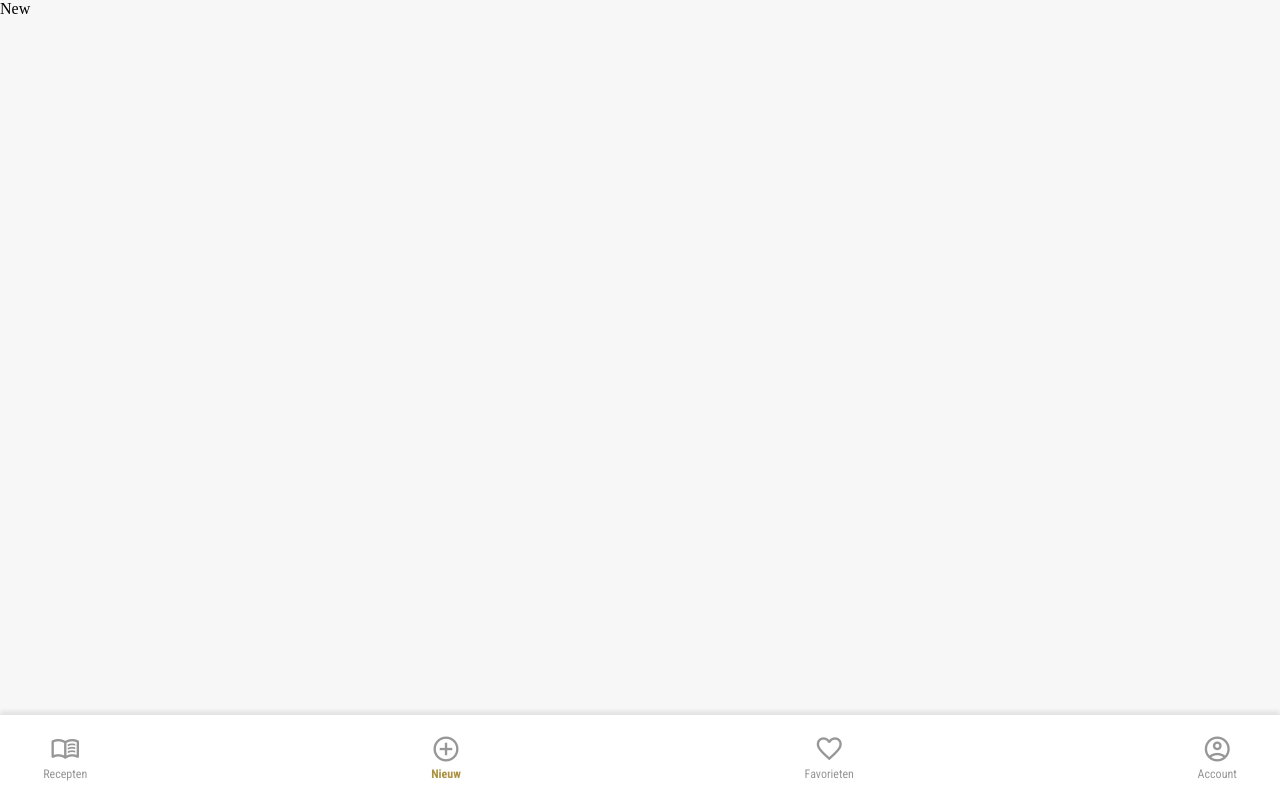
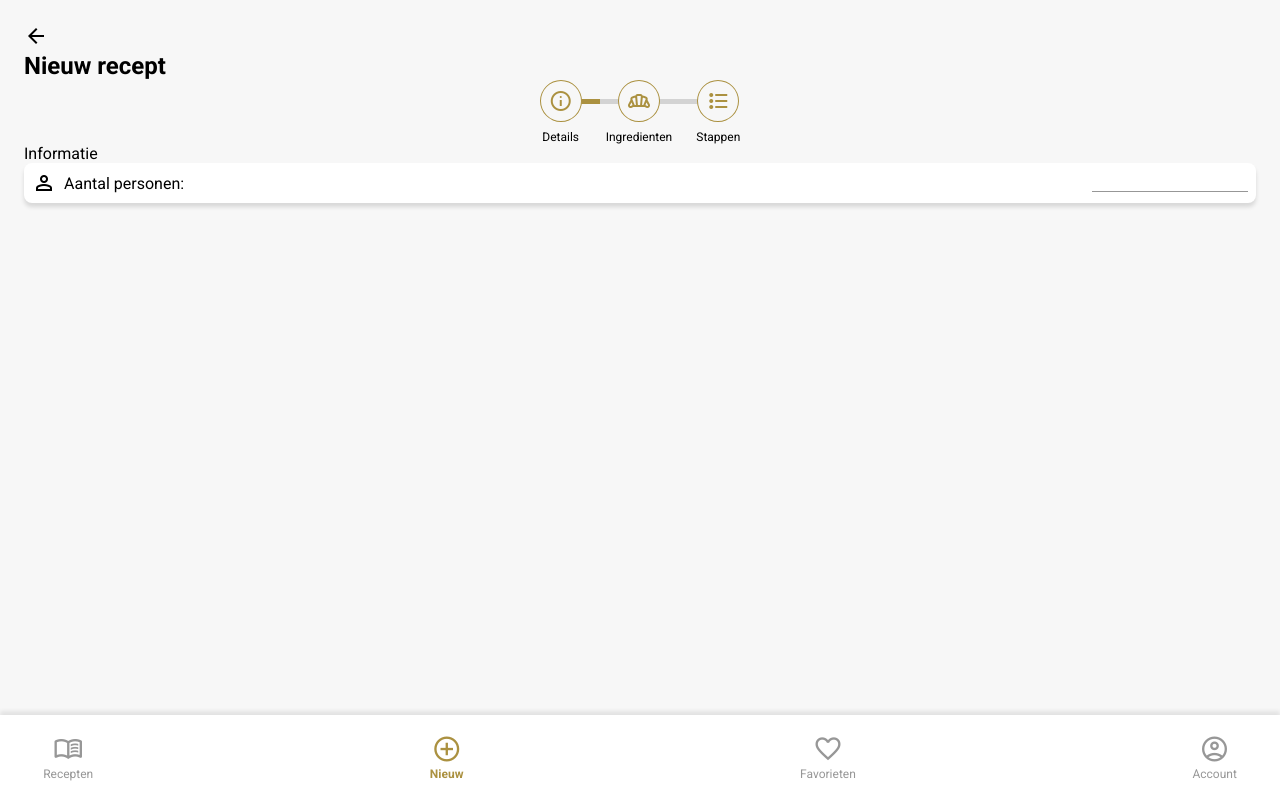
Before and after one commit to danieltreep/my-recipes-vue, a Vue app: page /new in a window 1280 px wide. Built offline with nearby package versions, Linux system fonts and the light colour scheme.

Commit message:
added step form

```diff
--- a/src/assets/main.css
+++ b/src/assets/main.css
@@ -3,6 +3,7 @@
 * {
   box-sizing: border-box;
   margin: 0;
+  font-family: 'Roboto';
 }
 
 :root {
@@ -33,3 +34,6 @@
   width: 100%;
   height: 100%;
 }
+h1 {
+  font-family: serif;
+}
--- a/src/components/CategoryCard.vue
+++ b/src/components/CategoryCard.vue
@@ -33,7 +33,6 @@
     }
     .card p {
         color: var(--font-color);
-        font-family: 'Roboto';
         font-weight: 500;
     }
 </style>
--- /dev/null
+++ b/src/components/MainHeader.vue
@@ -0,0 +1,38 @@
+<template>
+    <header>
+        <div class="flex">
+            <img src="@/assets/logo.svg">
+            <p>Hi Daniël</p>
+        </div>
+        <SearchBar />
+        <h1>Kies je categorie</h1>
+    </header>
+</template>
+
+<script setup lang="ts">
+import SearchBar from './SearchBar.vue';
+
+
+</script>
+
+<style lang="css" scoped>
+.flex {
+    display: flex;
+    position: relative;
+}
+img {
+    max-height: 55px;
+    width: fit-content;
+    margin: 0 auto;
+}
+h1 {
+    margin-bottom: 1rem;
+}
+p {
+    font-family: serif;
+    position: absolute;
+    right: 0;
+    bottom: .6rem;
+    font-size: 14px;
+}
+</style>
--- a/src/components/SearchBar.vue
+++ b/src/components/SearchBar.vue
@@ -17,13 +17,14 @@
 
 </script>
 
-<style lang="css">
+<style lang="css" scoped>
     .search {
         background-color: var(--card-color);
         border-radius: var(--border-radius-m);
         display: flex;
         justify-content: space-between;
         padding: .3rem .5rem;
+        margin: 1rem 0 2rem;
     }
     .search input {
         width: 100%;
--- /dev/null
+++ b/src/components/StepForm.vue
@@ -0,0 +1,69 @@
+<template>
+    <div class="steps">
+        <div class="step">
+            <div class="circle">
+                <span class="material-symbols-outlined">info</span>
+            </div>
+            <p>Details</p>
+        </div>
+        <div class="step">
+            <div class="circle">
+                <span class="material-symbols-outlined">bakery_dining</span>
+            </div>
+            <p>Ingredienten</p>
+        </div>
+        <div class="step">
+            <div class="circle">
+                <span class="material-symbols-outlined">format_list_bulleted</span>
+            </div>
+            <p>Stappen</p>
+        </div>
+        <div class="bar">
+            <div class="progress"></div>
+        </div>
+    </div>
+</template>
+
+<script setup lang="ts">
+// Steps based on props, url??
+</script>
+
+<style lang="css" scoped>
+.steps {
+    display: flex;
+    position: relative;
+    justify-content: center;
+    width: fit-content;
+    margin: 0 auto;
+    gap: 1.5rem;
+}
+.step {
+    display: flex;
+    flex-direction: column;
+    align-items: center;
+    z-index: 1;
+    gap: .5rem;
+    font-size: 12px;
+}
+.circle {
+    border: 1px solid var(--primary-color);
+    padding: .5rem;
+    border-radius: 50%;
+    display: flex;
+    background-color: var(--background-color);
+    color: var(--primary-color);
+}
+.bar {
+    height: 5px;
+    width: 90%;
+    background-color: lightgrey;
+    border-radius: 8px;
+    position: absolute;
+    top: 30%;
+}
+.progress {
+    height: 5px;
+    width: 50px;
+    background-color: var(--primary-color);
+}
+</style>
--- a/src/views/recipes/NewRecipePage.vue
+++ b/src/views/recipes/NewRecipePage.vue
@@ -1,13 +1,54 @@
 <template>
-    <div>
-        <p>New</p>
+    <div class="page">
+        <header>
+            <span class="material-symbols-outlined">arrow_back</span>
+            <h2>Nieuw recept</h2>
+        </header>
+        <StepForm />
+        <form>
+            <fieldset>
+                <p>Informatie</p>
+                <div class="inputGroup">
+                    <div class="field">
+                        <span class="material-symbols-outlined">person</span>
+                        <label for="people">Aantal personen:</label>
+                    </div>
+                    <input type="number" id="people" >
+                </div>
+            </fieldset>
+        </form>
     </div>
 </template>
 
 <script setup lang="ts">
+import StepForm from '@/components/StepForm.vue';
+
 
 </script>
 
-<style lang="css">
-
+<style lang="css" scoped>
+    .inputGroup {
+        background-color: var(--card-color);
+        box-shadow: var(--box-shadow);
+        border-radius: var(--border-radius-m);
+        display: flex;
+        justify-content: space-between;
+        align-items: center;
+        padding: .5rem;
+    }
+    .field {
+        display: flex;
+        gap: .5rem;
+        align-items: center;
+    }
+    fieldset {
+        padding: 0;
+        border: none;
+    }
+    input {
+        outline: transparent;
+        border: none;
+        border-bottom: 1px solid var(--font-inactive);
+        text-align: end;
+    }
 </style>
--- a/src/views/recipes/RecipesPage.vue
+++ b/src/views/recipes/RecipesPage.vue
@@ -1,14 +1,13 @@
 <template>
     <div class="page">
-        <p>Recepten boek</p>
-        <SearchBar />
+        <MainHeader />
         <CategoryList />
     </div>
 </template>
 
 <script setup lang="ts">
-  import CategoryList from '@/components/CategoryList.vue';
-  import SearchBar from '@/components/SearchBar.vue';
+import CategoryList from '@/components/CategoryList.vue';
+import MainHeader from '@/components/MainHeader.vue';
 
 </script>
 
```
Also changed, not shown: src/assets/logo.svg (added).
